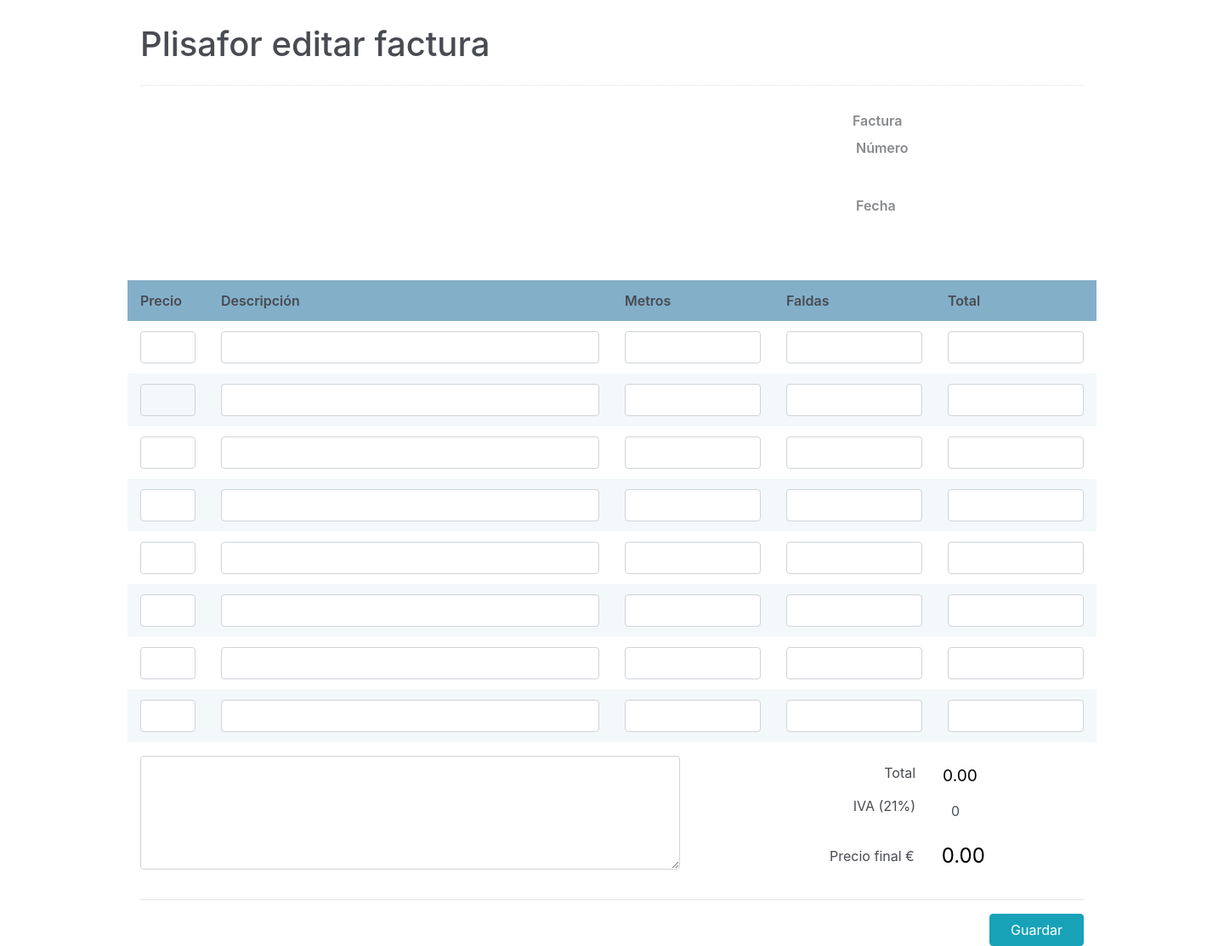
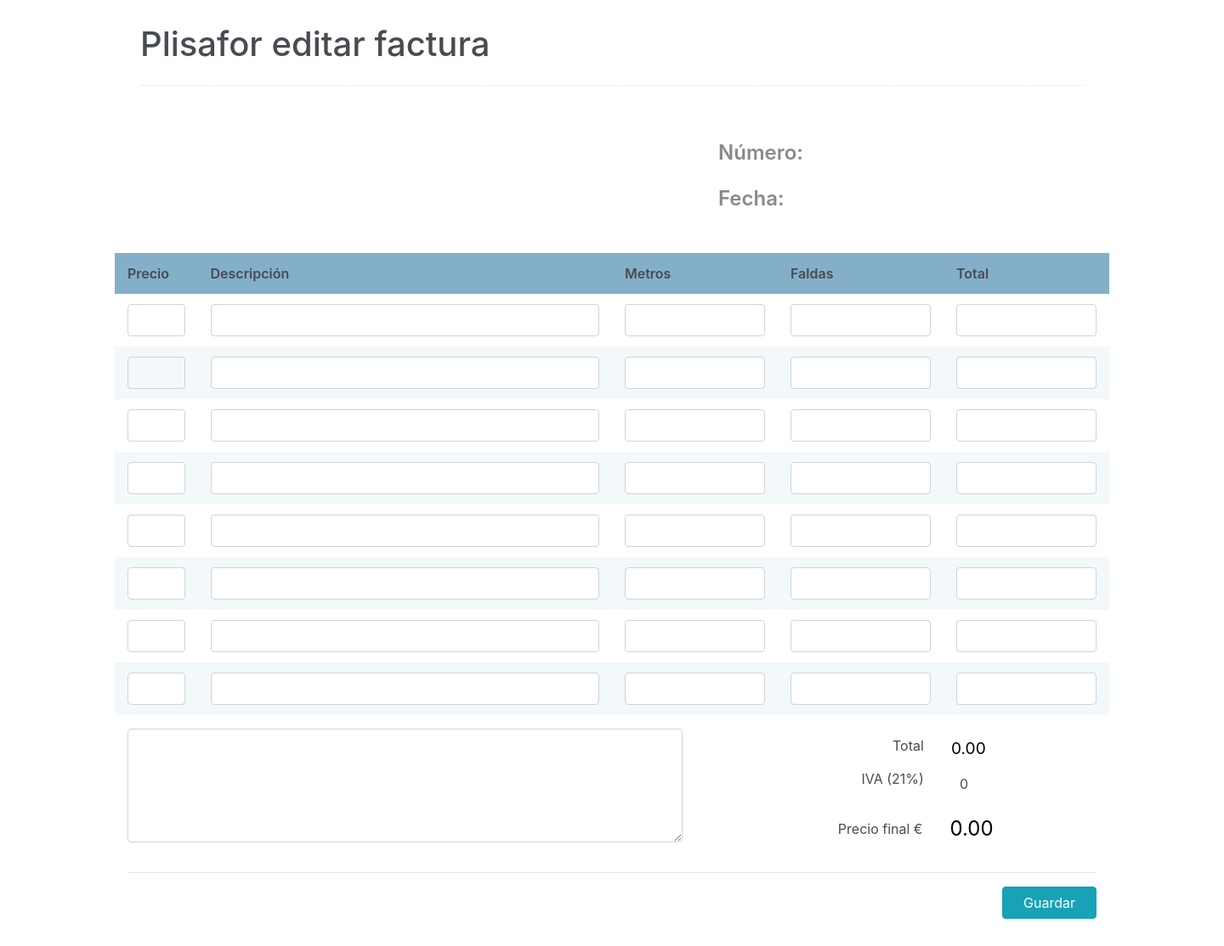
Before and after one commit to backglass/alphaPli, a Flask app: template templates/editar_factura.html in a window 1440 px wide; the page is wider, and only the part inside the window is pictured. Shown: that part at 85% size. After the commit the page ends 1082 px from the top of that part, so only its background shows below. Run offline with Flask 2, Linux system fonts and the light colour scheme; the template is opened without the code that fills it: values that come from a table or form of the project are taken from there, others are empty; some libraries are stand-ins or nearby versions.

Commit message:
Cambios estéticos y script para uso de intro como tabulador

```diff
--- a/templates/editar_factura.html
+++ b/templates/editar_factura.html
@@ -160,6 +160,7 @@ hr {
 
     <div class="container px-0">
         <div class="row mt-4">
+            <div class="row mt-4">
                 <div class="col-12 col-lg-12">
                     <div class="row">
                         <div class="col-12">
@@ -174,28 +175,34 @@ hr {
                         <div class="col-sm-6">
                             <div>
 
-                            <span class="text-600 text-110 text-blue align-middle">{{ cliente.nombre }}</span>
+                                <span class="text-600 text-110 text-blue align-middle"><h3>{{ cliente.nombre }}</h3></span>
                             </div>
                             <div class="text-grey-m2">
                                 <div class="my-1">
+                                    <h4>
                                     {{ cliente.nif }}
+                                    </h4>
                                 </div>
                                 <div class="my-1">
+                                    <h4>
                                     {{ cliente.direccion }}
+                                    </h4>
                                 </div>
                                 <div class="my-1">
-
+                                    <h4>
                                     {{ cliente.ciudad }}
+                                    </h4>
 
                                 </div>
                                 <div class="my-1">
-
+                                    <h4>
                                     {{ cliente.provincia }}
-
+                                    </h4>
                                 </div>
                                 <div class="my-1">
+                                    <h4>
                                     {{ cliente.cp }}
-
+                                    </h4>
                                 </div>
                             </div>
                         </div>
@@ -204,18 +211,20 @@ hr {
                     <div class="text-95 col-sm-6 align-self-start d-sm-flex justify-content-end">
                         <hr class="d-sm-none" />
                         <div class="text-grey-m2">
-                            <div class="mt-1 mb-2 text-secondary-m1 text-600 text-125">
-                                Factura
-                            </div>
+
                             <form method="post">
                             {{ form.hidden_tag() }}
-                            <div class="my-2"><i class="fa fa-circle text-blue-m2 text-xs mr-1"></i> <span class="text-600 text-90">Número</span>{{ form.numero (class_="form-control", value_= factura.num  ,style_="border:none") }} </div>
+                            <h4>
+                            <div class="my-2"><i class="fa fa-circle text-blue-m2 text-xs mr-1"></i> <span class="text-600 text-90">Número:</span>{{ form.numero (class_="form-control-lg", value_= factura.num  ,style_="border:none") }} </div>
 
-                            <div class="my-2"><i class="fa fa-circle text-blue-m2 text-xs mr-1"></i> <span class="text-600 text-90">Fecha</span> {{ form.fecha (class_="form-control", value_= factura.fecha.strftime('%d-%m-%Y') ,style_="border:none") }}</div>
-
+                            <div class="my-2"><i class="fa fa-circle text-blue-m2 text-xs mr-1"></i> <span class="text-600 text-90">Fecha:</span> {{ form.fecha (class_="form-control-lg", value_= factura.fecha.strftime('%d-%m-%Y') ,style_="border:none") }}</div>
+                            </h4>
                             <div class="my-2"><i></i></div>
                         </div>
                     </div>
+                    <!-- /.col -->
+
+                <br>
                     <!-- /.col -->
                 </div>
 
@@ -599,6 +608,15 @@ function sumar1 (valor) {
 
 
                         }
+                        //Cambiar tecla tabulador por la tecla intro, para pasar de un campo a otro en el formulario de la factura.
+                        document.addEventListener('keydown', function (event) {
+                            if (event.keyCode === 13 && event.target.nodeName === 'INPUT') {
+                              var form = event.target.form;
+                              var index = Array.prototype.indexOf.call(form, event.target);
+                              form.elements[index + 1].focus();
+                              event.preventDefault();
+                            }
+                          });
 sumar_total();  //En editar se llama a sumar_total para que nada mas entrar en la página, se sumen los valores de los inputs. y de los totales
 </script>
 </body>
```
Lines whose indentation alone changed are shown as unchanged.
